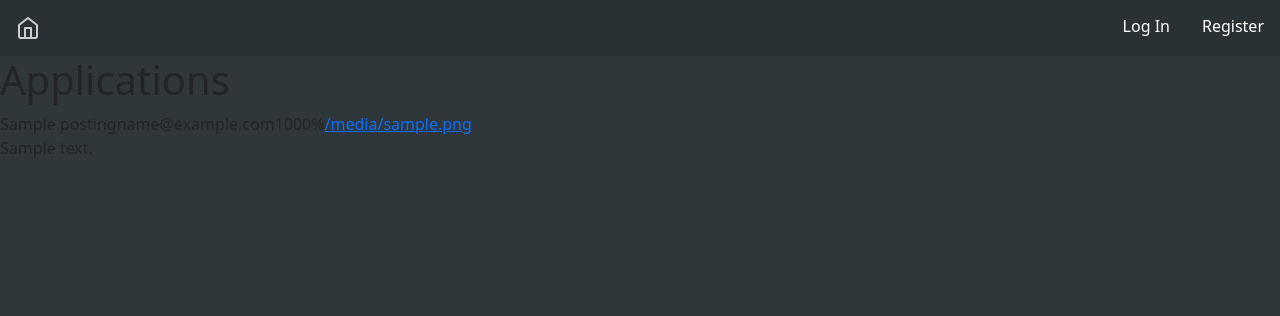
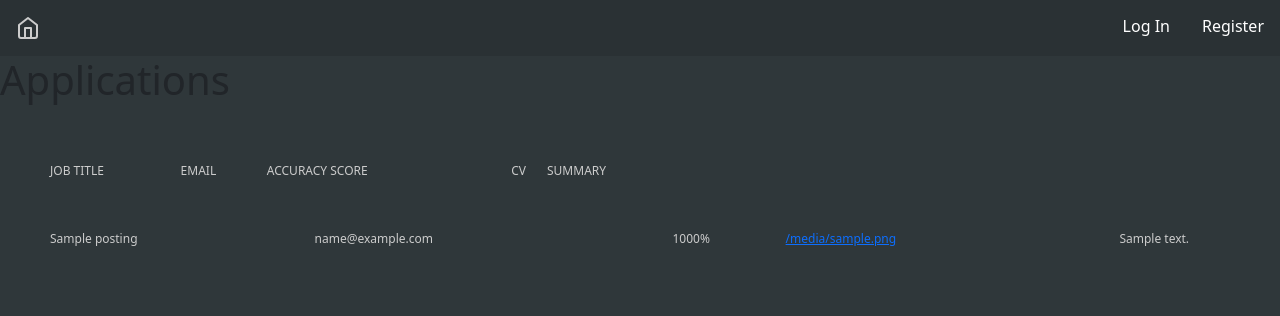
Before and after one commit to NeuronHats/BHL2024, a Flask app: template app/templates/recruiter.html in a window 1280 px wide; the page is wider, and only the part inside the window is pictured. Shown: the top 316 px of that part. Run offline with Flask 3, Linux system fonts and the light colour scheme; the template is opened without the code that fills it: most values are stand-ins (such as "Sample title", 1, 10 or a date in 2020); parts of the project's set-up code (start-up, migrations or seed data) failed here and were passed over; some libraries are stand-ins or nearby versions.

Commit message:
inital update of recruiter

```diff
--- a/app/templates/recruiter.html
+++ b/app/templates/recruiter.html
@@ -4,16 +4,25 @@
 {% include "navbar.html" %}
 <h1>Applications</h1>
 <table>
+    <table style="width: 50%; margin: 50px;">
+        <tr style="color: #ccc; font-size: 12px;">
+            <td>JOB TITLE</td>
+            <td>EMAIL</td>
+            <td>ACCURACY SCORE</td>
+            <td>CV</td>
+            <td>SUMMARY</td>
+        </tr>
+    </table>
     {% for posting in results %}
-    <tr>
-        <td>{{ posting.job_title }}</td>
-        <td>{{ posting.email }}</td>
-        <td>{{ posting.score * 100}}%</td>
-        <td><a href="/download/{{ posting.cv_filename }}">{{ posting.cv_filename }}</a></td>
-    </tr>
-    <tr>
-        <td>{{ posting.ai_summary }}</td>
-    </tr>
+    <table style="width: 100%; margin: 50px;">
+        <tr style="color: #ccc; font-size: 12px;">
+            <td style="margin: 20px;">{{ posting.job_title }}</td>
+            <td>{{ posting.email }}</td>
+            <td>{{ posting.score * 100}}%</td>
+            <td><a href="/download/{{ posting.cv_filename }}">{{ posting.cv_filename }}</a></td>
+            <td>{{ posting.ai_summary }}</td>
+        </tr>
+    </table>
     {% endfor %}
 </table>
 {% endblock %}
```
